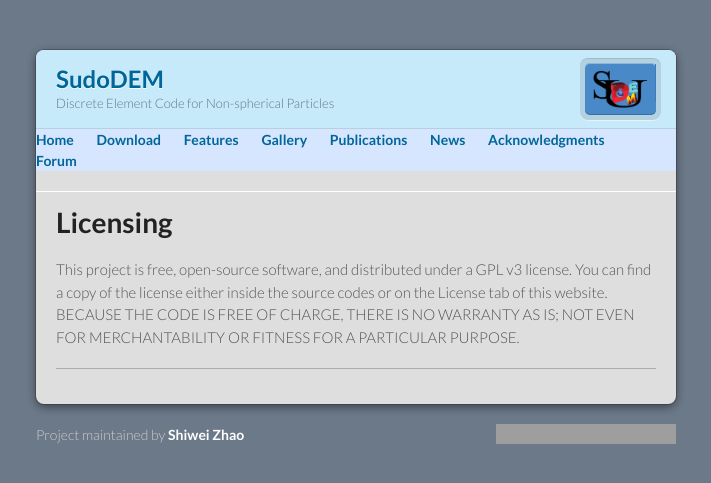
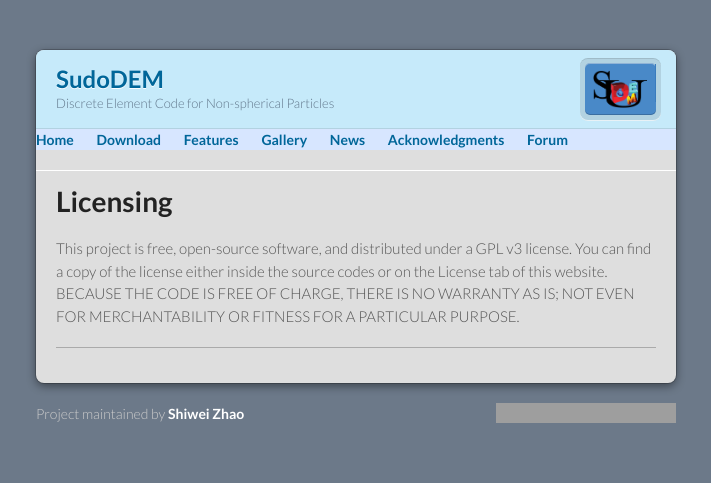
Before and after one commit to SudoDEM/sudodem.github.io, a Jekyll site: the page built from licensing.md, in a window 1280 px wide, cut to the strip 0-483 px from the top of the page. Shown: the whole strip, without its empty margins (284-995 px from the left). Built offline with Jekyll 4.4.1, drawn with Linux system fonts in a browser that asks for light colours; our own code applies the rules of GitHub Pages for plain Markdown files; grey boxes are pictures that could not be loaded.

Commit message:
temporarily hide Publications

```diff
--- a/_config.yml
+++ b/_config.yml
@@ -3,7 +3,7 @@ description: Discrete Element Code for Non-spherical Particles
 show_downloads: false
 google_analytics: UA-144989471-1
 theme: jekyll-theme-modernist
-show_publications: true
+show_publications: false
 
 
 # Reading Files
```
